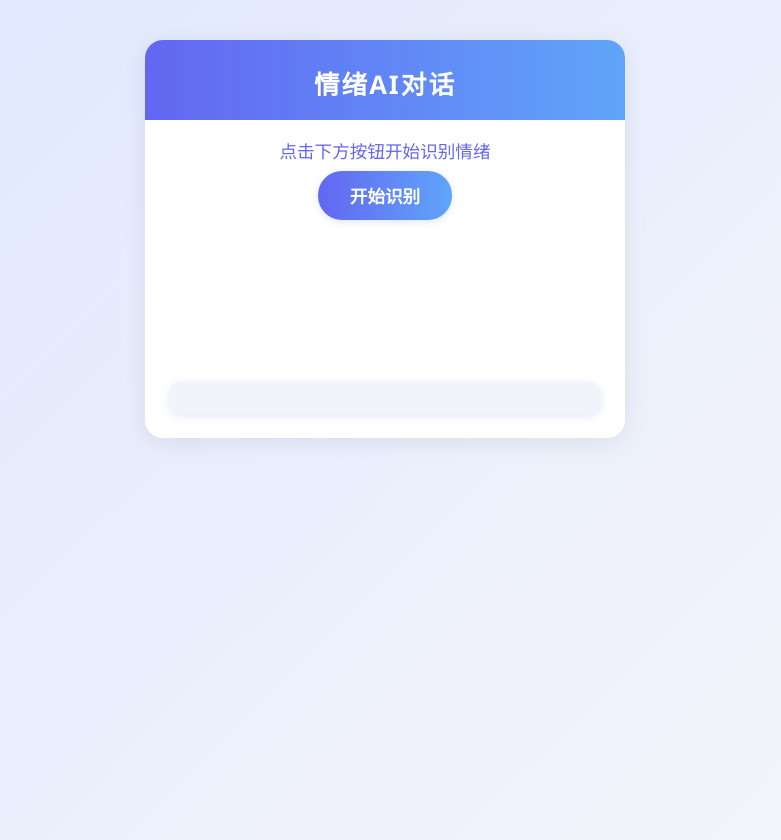
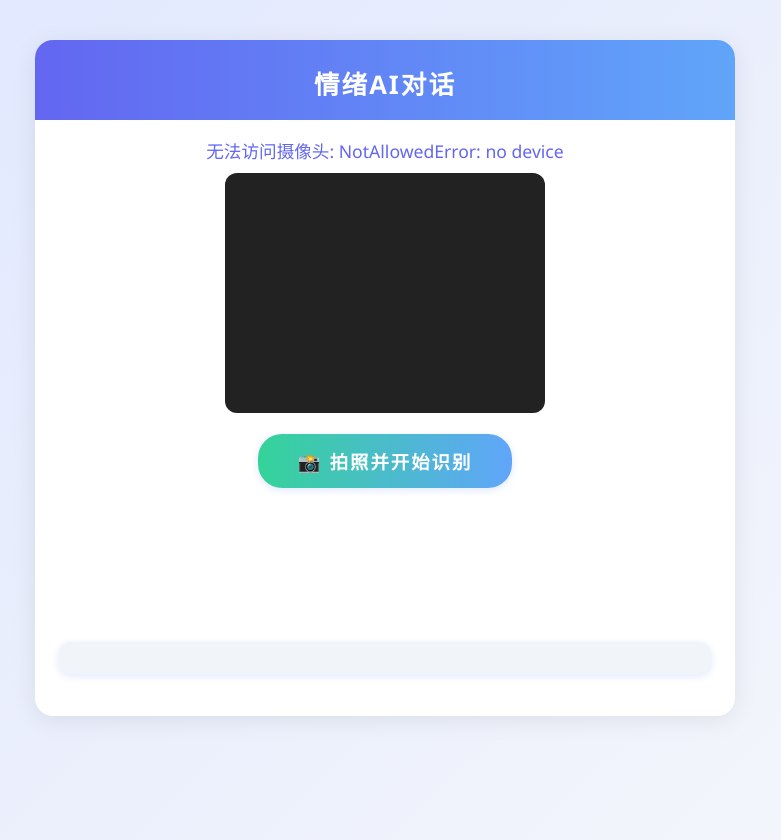
Before and after one commit to DrHazers/Psychology_Evaluation_Demo, a Flask app: page / in a window 1280 px wide. Shown: the whole page, without its empty margins (255-1036 px from the left). Run offline with Flask 3, Linux system fonts and the light colour scheme.

Commit message:
Update index.html
前端美化和优化，添加重新开始按钮，将拍照功能整合到前端

```diff
--- a/langchain-demo/templates/index.html
+++ b/langchain-demo/templates/index.html
@@ -5,6 +5,7 @@
     <title>情绪AI对话</title>
     <meta name="viewport" content="width=device-width, initial-scale=1">
     <style>
+        /* ...原有样式不变... */
         body {
             background: linear-gradient(135deg, #e0e7ff 0%, #f5f7fa 100%);
             min-height: 100vh;
@@ -12,7 +13,7 @@
             font-family: 'Segoe UI', 'PingFang SC', Arial, sans-serif;
         }
         #chatbox {
-            max-width: 480px;
+            max-width: 700px;
             margin: 40px auto 0 auto;
             background: #fff;
             border-radius: 18px;
@@ -37,29 +38,33 @@
         }
         .chat-area {
             min-height: 120px;
-            padding: 0 24px;
+            padding: 0 32px;
+            display: flex;
+            flex-direction: column;
         }
         .bubble {
-            display: inline-block;
-            padding: 12px 18px;
-            border-radius: 18px;
-            margin: 8px 0;
-            max-width: 80%;
+            display: block;
+            padding: 14px 22px;
+            border-radius: 16px;
+            margin: 10px 0;
+            max-width: 60%;
             word-break: break-word;
-            font-size: 1rem;
+            font-size: 1.08rem;
             box-shadow: 0 2px 8px #e0e7ff;
-            line-height: 1.6;
+            line-height: 1.7;
         }
         .ai {
+            background: #f4f6fb;
+            color: #222;
+            align-self: flex-start;
+            border-top-left-radius: 0;
+        }
+        .user {
             background: linear-gradient(90deg, #6366f1 0%, #60a5fa 100%);
             color: #fff;
-            align-self: flex-start;
-        }
-        .user {
-            background: #f1f5f9;
-            color: #222;
             align-self: flex-end;
             margin-left: auto;
+            border-top-right-radius: 0;
         }
         .input-area {
             padding: 0 24px;
@@ -107,24 +112,6 @@
             font-size: 1.08rem;
             box-shadow: 0 2px 8px #e0e7ff;
         }
-        #startBtn {
-            display: block;
-            margin: 0 auto 18px auto;
-            padding: 12px 32px;
-            border: none;
-            border-radius: 24px;
-            background: linear-gradient(90deg, #6366f1 0%, #60a5fa 100%);
-            color: #fff;
-            font-size: 1.1rem;
-            font-weight: bold;
-            cursor: pointer;
-            box-shadow: 0 2px 8px #e0e7ff;
-            transition: background 0.2s, box-shadow 0.2s;
-        }
-        #startBtn:disabled {
-            background: #c7d2fe;
-            cursor: not-allowed;
-        }
         .loader {
             display: inline-block;
             width: 24px;
@@ -148,11 +135,18 @@
 <body>
 <div id="chatbox">
     <div id="header">情绪AI对话</div>
-    <div id="status">点击下方按钮开始识别情绪</div>
-    <button id="startBtn">开始识别</button>
+    <div id="status">请允许摄像头权限，点击下方按钮拍照并开始识别情绪</div>
+    <!-- 摄像头采集区 -->
+    <div id="cameraArea" style="text-align:center; margin: 10px 0;">
+        <video id="video" width="320" height="240" autoplay style="border-radius:12px; background:#222;"></video>
+        <br>
+        <button id="snapBtn" style="margin-top:16px; padding: 14px 40px; border: none; border-radius: 24px; background: linear-gradient(90deg, #34d399 0%, #60a5fa 100%); color: #fff; font-size: 1.15rem; font-weight: bold; box-shadow: 0 2px 8px #e0e7ff; cursor: pointer; transition: background 0.2s, box-shadow 0.2s; letter-spacing: 2px;">📸 拍照并开始识别</button>
+        <canvas id="canvas" width="320" height="240" style="display:none;"></canvas>
+    </div>
     <div class="chat-area" id="questions"></div>
     <div class="input-area" id="inputArea"></div>
     <div id="summary"></div>
+    <div id="restartArea" style="text-align:center; margin-top:18px;"></div>
 </div>
 
 <script>
@@ -163,23 +157,47 @@
         document.getElementById('status').innerHTML = `<span>${msg}</span><div class="loader"></div>`;
     }
 
-    document.getElementById('startBtn').onclick = async function() {
-        this.disabled = true;
-        showLoader('正在拍照和识别情绪...');
+    // 摄像头采集
+    const video = document.getElementById('video');
+    const canvas = document.getElementById('canvas');
+    const snapBtn = document.getElementById('snapBtn');
+    let imageData = null;
+
+    // 打开摄像头
+    navigator.mediaDevices.getUserMedia({ video: true })
+      .then(stream => { video.srcObject = stream; })
+      .catch(err => { document.getElementById('status').innerText = '无法访问摄像头: ' + err; });
+
+    // 拍照并上传
+    snapBtn.onclick = async function() {
+        // 拍照
+        canvas.getContext('2d').drawImage(video, 0, 0, 320, 240);
+        imageData = canvas.toDataURL('image/jpeg');
+        // 禁用按钮，显示加载
+        snapBtn.disabled = true;
+        showLoader('正在识别情绪...');
         document.getElementById('questions').innerHTML = '';
         document.getElementById('inputArea').innerHTML = '';
         document.getElementById('summary').innerHTML = '';
         answers = [];
 
-        const res = await fetch('/start', {method: 'POST'});
+        // 隐藏摄像头采集区
+        document.getElementById('cameraArea').style.display = 'none';
+
+        // 上传图片到后端
+        const res = await fetch('/start', {
+            method: 'POST',
+            headers: { 'Content-Type': 'application/json' },
+            body: JSON.stringify({ image: imageData })
+        });
         const data = await res.json();
+        snapBtn.disabled = false;
         if (data.status === 'ok') {
             emotion = data.emotion;
             document.getElementById('status').innerHTML = `识别到情绪：<b>${emotion}</b>（置信度 ${data.score.toFixed(2)}）`;
             showQuestion(data.question);
         } else {
             document.getElementById('status').innerText = data.msg;
-            this.disabled = false;
         }
     };
 
@@ -189,7 +207,7 @@
 
         const aiBubble = document.createElement('div');
         aiBubble.className = 'bubble ai';
-        aiBubble.innerText = 'AI：' + questionText;
+        aiBubble.innerText = questionText;
         chatArea.appendChild(aiBubble);
         chatArea.scrollTop = chatArea.scrollHeight;
 
@@ -207,7 +225,7 @@
 
             const userBubble = document.createElement('div');
             userBubble.className = 'bubble user';
-            userBubble.innerText = '你：' + val;
+            userBubble.innerText = val;
             chatArea.appendChild(userBubble);
             chatArea.scrollTop = chatArea.scrollHeight;
 
@@ -222,6 +240,7 @@
             });
             const data = await res.json();
             if (data.status === 'ok') {
+                document.getElementById('status').innerText = '';
                 showQuestion(data.question);
             } else {
                 document.getElementById('status').innerText = data.msg;
@@ -244,7 +263,11 @@
         const data = await res.json();
         document.getElementById('summary').innerHTML = `<b>情绪总结与建议：</b><br>${data.result}`;
         document.getElementById('status').innerText = '对话结束，可以重新开始。';
-        document.getElementById('startBtn').disabled = false;
+        // 显示重新开始按钮
+        document.getElementById('restartArea').innerHTML = `<button id="restartBtn" style="margin-top:12px; padding: 14px 40px; border: none; border-radius: 24px; background: linear-gradient(90deg, #6366f1 0%, #34d399 100%); color: #fff; font-size: 1.15rem; font-weight: bold; box-shadow: 0 2px 8px #e0e7ff; cursor: pointer; transition: background 0.2s, box-shadow 0.2s; letter-spacing: 2px;">🔄 重新开始</button>`;
+        document.getElementById('restartBtn').onclick = function() {
+            window.location.reload();
+        };
     }
 </script>
 </body>
```
